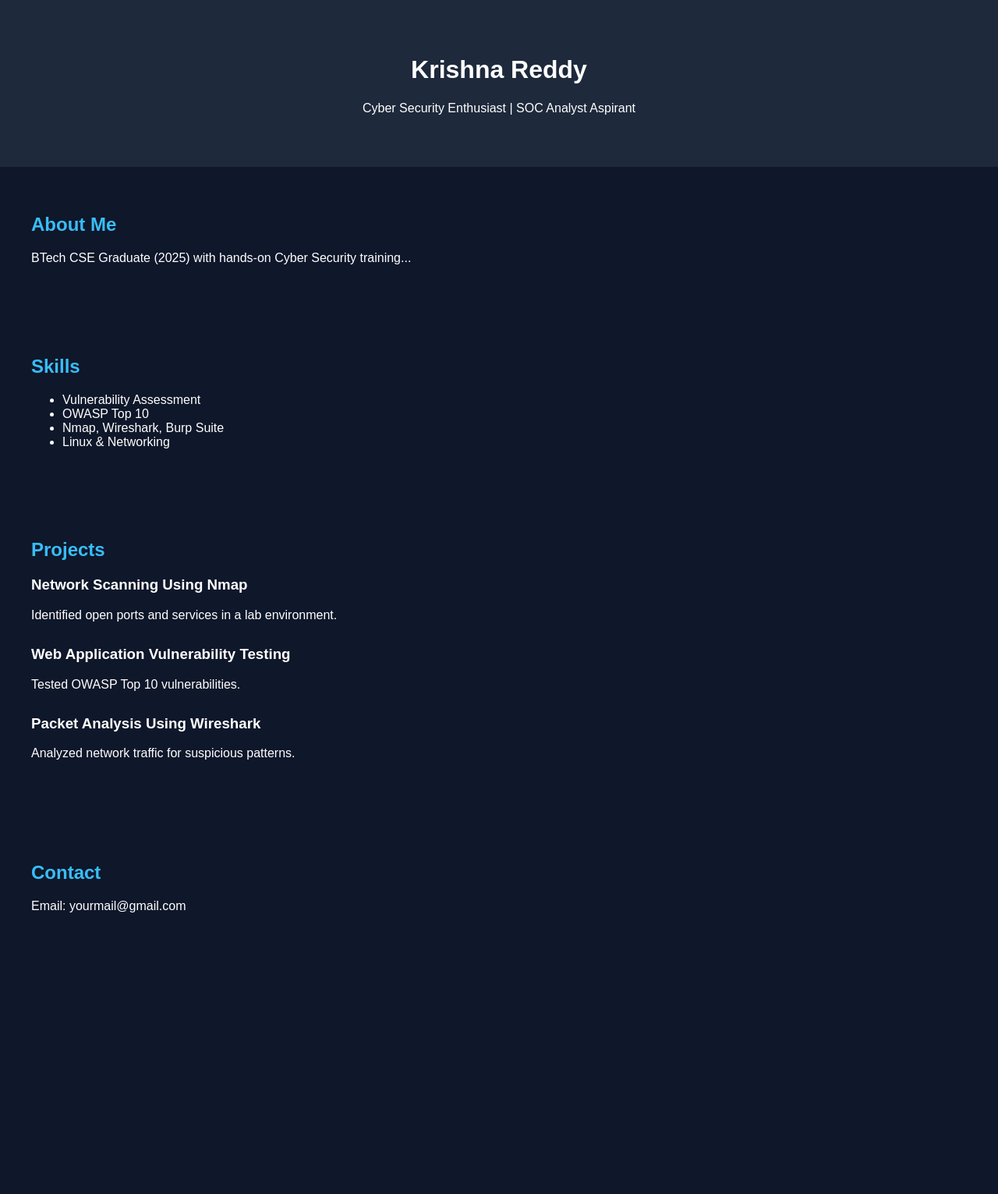
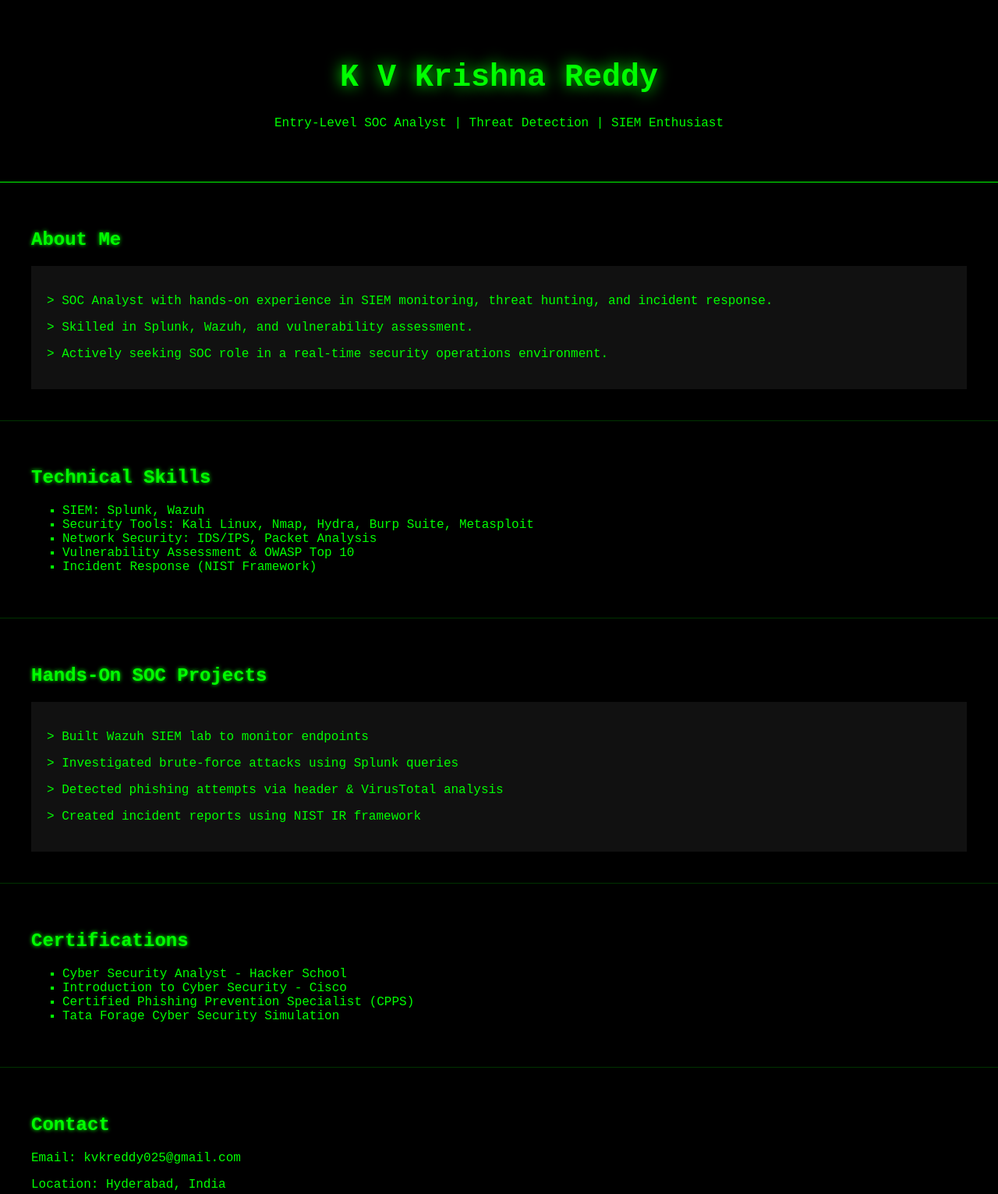
Before and after one commit to Krishna-854/krishna-portfolio, a plain HTML site: page index.html in a window 1280 px wide. Shown: the top 1531 px of the page at 78% size. Before the commit the page ends 1227 px from the top, so only its background shows below. Drawn offline with Linux system fonts and the light colour scheme.

Commit message:
index.html

```diff
--- a/index.html
+++ b/index.html
@@ -1,60 +1,121 @@
 <!DOCTYPE html>
 <html>
 <head>
-    <title>Krishna Reddy | Cyber Security Portfolio</title>
+    <title>Krishna Reddy | SOC Analyst</title>
+    <meta name="viewport" content="width=device-width, initial-scale=1.0">
     <style>
-        body { font-family: Arial; margin: 0; background: #0f172a; color: white; }
-        header { text-align: center; padding: 50px; background: #1e293b; }
-        section { padding: 40px; }
-        h2 { color: #38bdf8; }
-        .project { margin-bottom: 30px; }
+        body {
+            margin: 0;
+            font-family: 'Courier New', monospace;
+            background-color: black;
+            color: #00ff00;
+        }
+
+        header {
+            text-align: center;
+            padding: 50px;
+            border-bottom: 1px solid #00ff00;
+        }
+
+        h1 {
+            font-size: 40px;
+            text-shadow: 0 0 10px #00ff00;
+        }
+
+        section {
+            padding: 40px;
+            border-bottom: 1px solid #003300;
+        }
+
+        h2 {
+            color: #00ff00;
+            text-shadow: 0 0 5px #00ff00;
+        }
+
+        ul {
+            list-style-type: square;
+        }
+
+        .glow {
+            animation: glow 1.5s infinite alternate;
+        }
+
+        @keyframes glow {
+            from { text-shadow: 0 0 5px #00ff00; }
+            to { text-shadow: 0 0 20px #00ff00; }
+        }
+
+        button {
+            background-color: black;
+            color: #00ff00;
+            border: 1px solid #00ff00;
+            padding: 10px 20px;
+            cursor: pointer;
+        }
+
+        button:hover {
+            background-color: #003300;
+        }
+
+        .terminal {
+            background-color: #111;
+            padding: 20px;
+            margin-top: 20px;
+        }
     </style>
 </head>
+
 <body>
 
 <header>
-    <h1>Krishna Reddy</h1>
-    <p>Cyber Security Enthusiast | SOC Analyst Aspirant</p>
+    <h1 class="glow">K V Krishna Reddy</h1>
+    <p>Entry-Level SOC Analyst | Threat Detection | SIEM Enthusiast</p>
 </header>
 
 <section>
     <h2>About Me</h2>
-    <p>BTech CSE Graduate (2025) with hands-on Cyber Security training...</p>
+    <div class="terminal">
+        <p>> SOC Analyst with hands-on experience in SIEM monitoring, threat hunting, and incident response.</p>
+        <p>> Skilled in Splunk, Wazuh, and vulnerability assessment.</p>
+        <p>> Actively seeking SOC role in a real-time security operations environment.</p>
+    </div>
 </section>
 
 <section>
-    <h2>Skills</h2>
+    <h2>Technical Skills</h2>
     <ul>
-        <li>Vulnerability Assessment</li>
-        <li>OWASP Top 10</li>
-        <li>Nmap, Wireshark, Burp Suite</li>
-        <li>Linux & Networking</li>
+        <li>SIEM: Splunk, Wazuh</li>
+        <li>Security Tools: Kali Linux, Nmap, Hydra, Burp Suite, Metasploit</li>
+        <li>Network Security: IDS/IPS, Packet Analysis</li>
+        <li>Vulnerability Assessment & OWASP Top 10</li>
+        <li>Incident Response (NIST Framework)</li>
     </ul>
 </section>
 
 <section>
-    <h2>Projects</h2>
+    <h2>Hands-On SOC Projects</h2>
+    <div class="terminal">
+        <p>> Built Wazuh SIEM lab to monitor endpoints</p>
+        <p>> Investigated brute-force attacks using Splunk queries</p>
+        <p>> Detected phishing attempts via header & VirusTotal analysis</p>
+        <p>> Created incident reports using NIST IR framework</p>
+    </div>
+</section>
 
-    <div class="project">
-        <h3>Network Scanning Using Nmap</h3>
-        <p>Identified open ports and services in a lab environment.</p>
-    </div>
-
-    <div class="project">
-        <h3>Web Application Vulnerability Testing</h3>
-        <p>Tested OWASP Top 10 vulnerabilities.</p>
-    </div>
-
-    <div class="project">
-        <h3>Packet Analysis Using Wireshark</h3>
-        <p>Analyzed network traffic for suspicious patterns.</p>
-    </div>
-
+<section>
+    <h2>Certifications</h2>
+    <ul>
+        <li>Cyber Security Analyst - Hacker School</li>
+        <li>Introduction to Cyber Security - Cisco</li>
+        <li>Certified Phishing Prevention Specialist (CPPS)</li>
+        <li>Tata Forage Cyber Security Simulation</li>
+    </ul>
 </section>
 
 <section>
     <h2>Contact</h2>
-    <p>Email: yourmail@gmail.com</p>
+    <p>Email: kvkreddy025@gmail.com</p>
+    <p>Location: Hyderabad, India</p>
 </section>
 
 </body>
```
